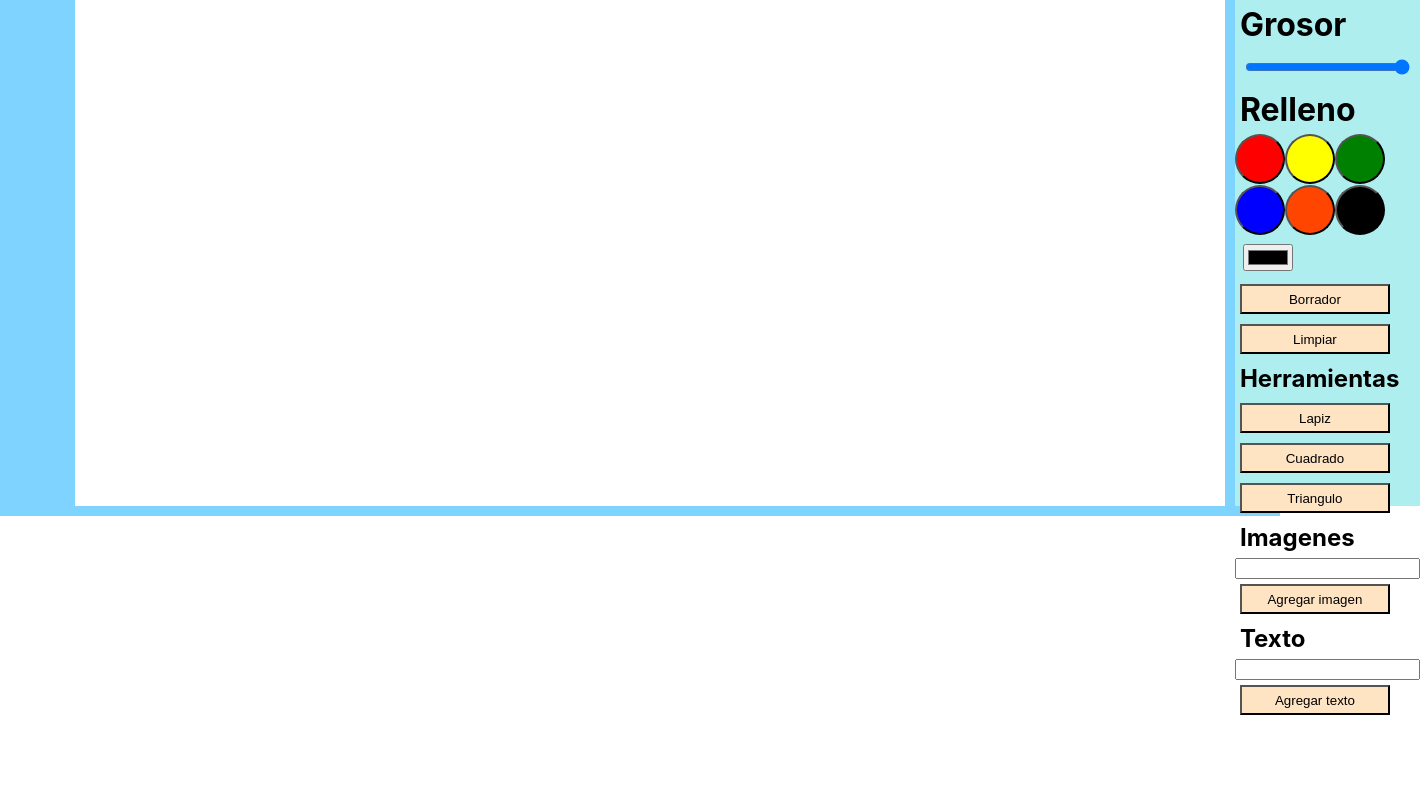
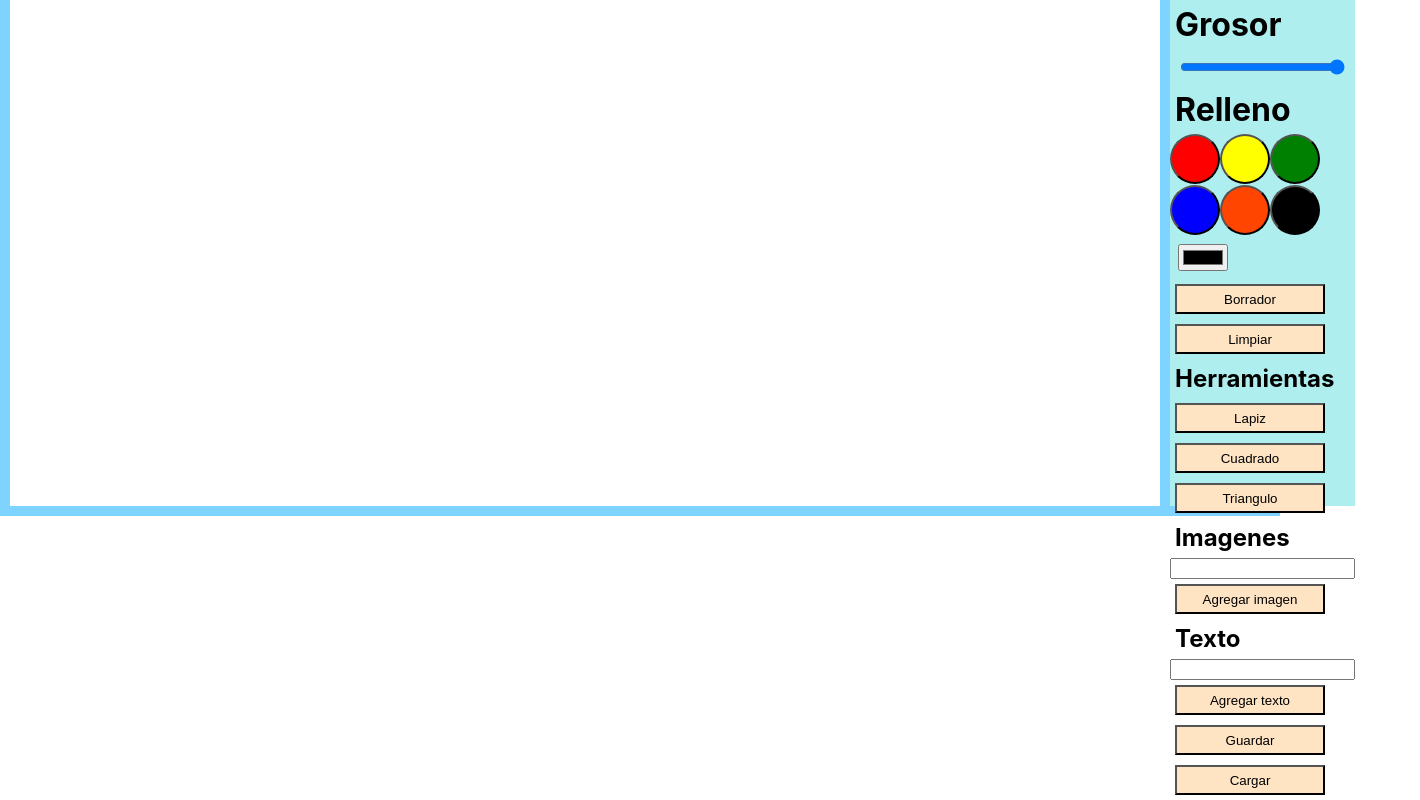
Before and after one commit to nnpqo/PizarraReact, a React (Create React App) app: page / in a window 1280 px wide. Shown: the part 204-1004 px from the top of the page, 1420 px wide, since content can reach past the window. Before the commit the page ends 924 px from the top, so only its background shows below. Built offline with nearby package versions, Linux system fonts and the light colour scheme.

Commit message:
Reubicaciones de botones

```diff
--- a/src/App.js
+++ b/src/App.js
@@ -19,6 +19,8 @@ function App() {
   const [color, cambiarColor] = useState("black");
   const [relleno, cambiarRelleno] = useState("black");
   const [herramienta, cambiarHerramienta] = useState("lapiz");
+  const [guardar, guardarLienzo] = useState(null);
+  const [cargar, cargarLienzo] = useState(null);
 
   var startX;
   var startY;
@@ -196,9 +198,6 @@ function App() {
   return (
     <div className="App">
       <ListaLienzos />
-      <Guardado
-        canvas={canvasRef.current}
-      />
       <canvas
         onMouseDown={iniciarDibujo}
         onMouseUp={terminarDibujo}
@@ -216,6 +215,7 @@ function App() {
         cambiarHerramienta={cambiarHerramienta}
         dibujarImagen={dibujarImagen}
         agregarTexto={dibujarTexto}
+        canvas = {canvasRef.current}
       />
     </div>
   );
--- a/src/components/Menu.jsx
+++ b/src/components/Menu.jsx
@@ -2,9 +2,10 @@ import React from "react";
 import { useState } from "react";
 import Paletas from "./Paletas";
 import "../App.css";
+import Guardado from "./DB";
 
 
-const Menu = ({ cambiarColor,cambiarRelleno, cambiarGrosor, limpiar, cambiarHerramienta, dibujarImagen,agregarTexto }) => {
+const Menu = ({ cambiarColor,cambiarRelleno, cambiarGrosor, limpiar, cambiarHerramienta, dibujarImagen,agregarTexto, canvas}) => {
 	const [inputValue, setInputValue] = useState("");
 	const [inputValueText, setInputValueText] = useState("");
 
@@ -55,6 +56,9 @@ const Menu = ({ cambiarColor,cambiarRelleno, cambiarGrosor, limpiar, cambiarHerr
 			      onCopy={onChangeHandlerTexto}
 				  onChange={onChangeHandlerTexto} name="name" />
 			<button onClick={() => agregarTexto(inputValueText)}>Agregar texto</button>
+			<Guardado
+      		  canvas={canvas}
+      		/>
 			</div>
 		</div>
 	);
```
